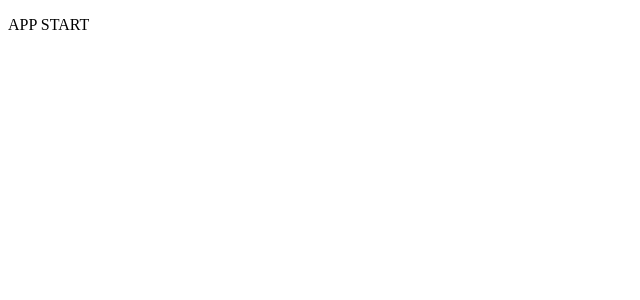
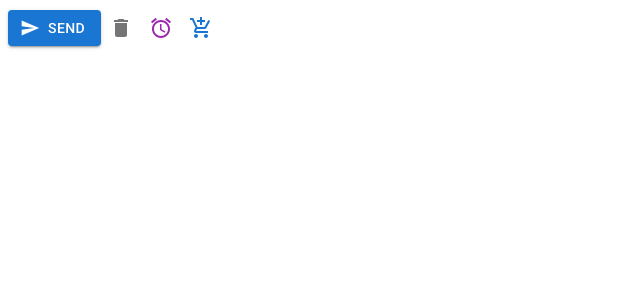
Before and after one commit to MarioLuigie/MERN_App, a React (Vite) app in the folder client/: page / in a window 1280 px wide. Shown: the top 300 px of the page, without its empty margins (0-640 px from the left). Built offline with nearby package versions, Linux system fonts and the light colour scheme.

Commit message:
Create buttons and icons from Material UI

```diff
--- a/client/package.json
+++ b/client/package.json
@@ -12,6 +12,7 @@
   "dependencies": {
     "@emotion/react": "^11.11.1",
     "@emotion/styled": "^11.11.0",
+    "@mui/icons-material": "^5.14.19",
     "@mui/material": "^5.14.20",
     "axios": "^1.6.2",
     "moment": "^2.29.4",
--- a/client/src/App.jsx
+++ b/client/src/App.jsx
@@ -1,9 +1,27 @@
+import Button from '@mui/material/Button';
+import SendIcon from '@mui/icons-material/Send';
+import DeleteIcon from '@mui/icons-material/Delete';
+import AlarmIcon from '@mui/icons-material/Alarm';
+import AddShoppingCartIcon from '@mui/icons-material/AddShoppingCart';
+import IconButton from '@mui/material/IconButton';
 
 export default function App() {
 
   return (
     <>
-      <p>APP START</p>
+      <Button startIcon={<SendIcon />} variant="contained" onClick={() => {console.log("Click")}}>Send</Button>
+
+      <IconButton aria-label="delete">
+        <DeleteIcon />
+      </IconButton>
+
+      <IconButton color="secondary" aria-label="add an alarm">
+  <AlarmIcon />
+</IconButton>
+
+<IconButton color="primary" aria-label="add to shopping cart">
+  <AddShoppingCartIcon />
+</IconButton>
     </>
   )
 }
```
Also changed, not shown: 1 other file (tests, documents, lock files or other folders).
